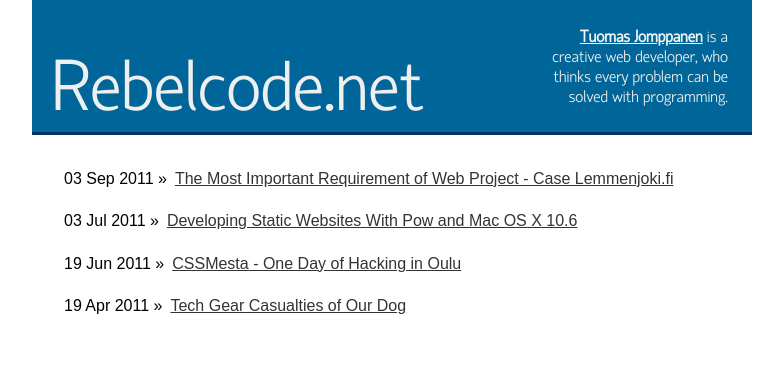
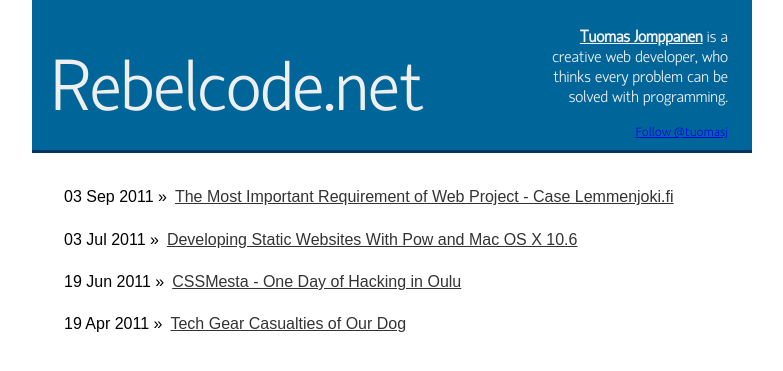
Before and after one commit to tuomasj/tuomasj.github.com, a Jekyll site: the page built from index.html, in a window 1280 px wide. Shown: the top 371 px of the page, without its empty margins (248-1031 px from the left). Built offline with Jekyll 4.4.1, drawn with Linux system fonts in a browser that asks for light colours; comment, search, counter and statistics services are not loaded.

Commit message:
added twitter button

```diff
--- a/_layouts/index.html
+++ b/_layouts/index.html
@@ -29,8 +29,14 @@
         <h1><a href="/">Rebelcode.net</a></h1>
       </div>
       <div id="about">
-        <h2><a href="http://www.jomppanen.com">Tuomas Jomppanen</a> is a creative web developer, who thinks every problem can be solved with programming.</h2>
-      </div>
+        <h2><a href="http://www.jomppanen.com">Tuomas Jomppanen</a> is a creative web developer, who thinks every problem can be solved with programming.
+		</h2>
+		<div id="twitter">
+			<a href="http://twitter.com/tuomasj" class="twitter-follow-button" data-show-count="false">Follow @tuomasj</a>
+			<script src="http://platform.twitter.com/widgets.js" type="text/javascript"></script>
+		</div>
+	  </div>
+
     </div>
     {{ content }}
   </div>
--- a/css/layout.css
+++ b/css/layout.css
@@ -128,3 +128,7 @@
 	font-style: italic;
 	color: #666;
 }
+
+#twitter {
+	margin-bottom: 12px;
+}
```
